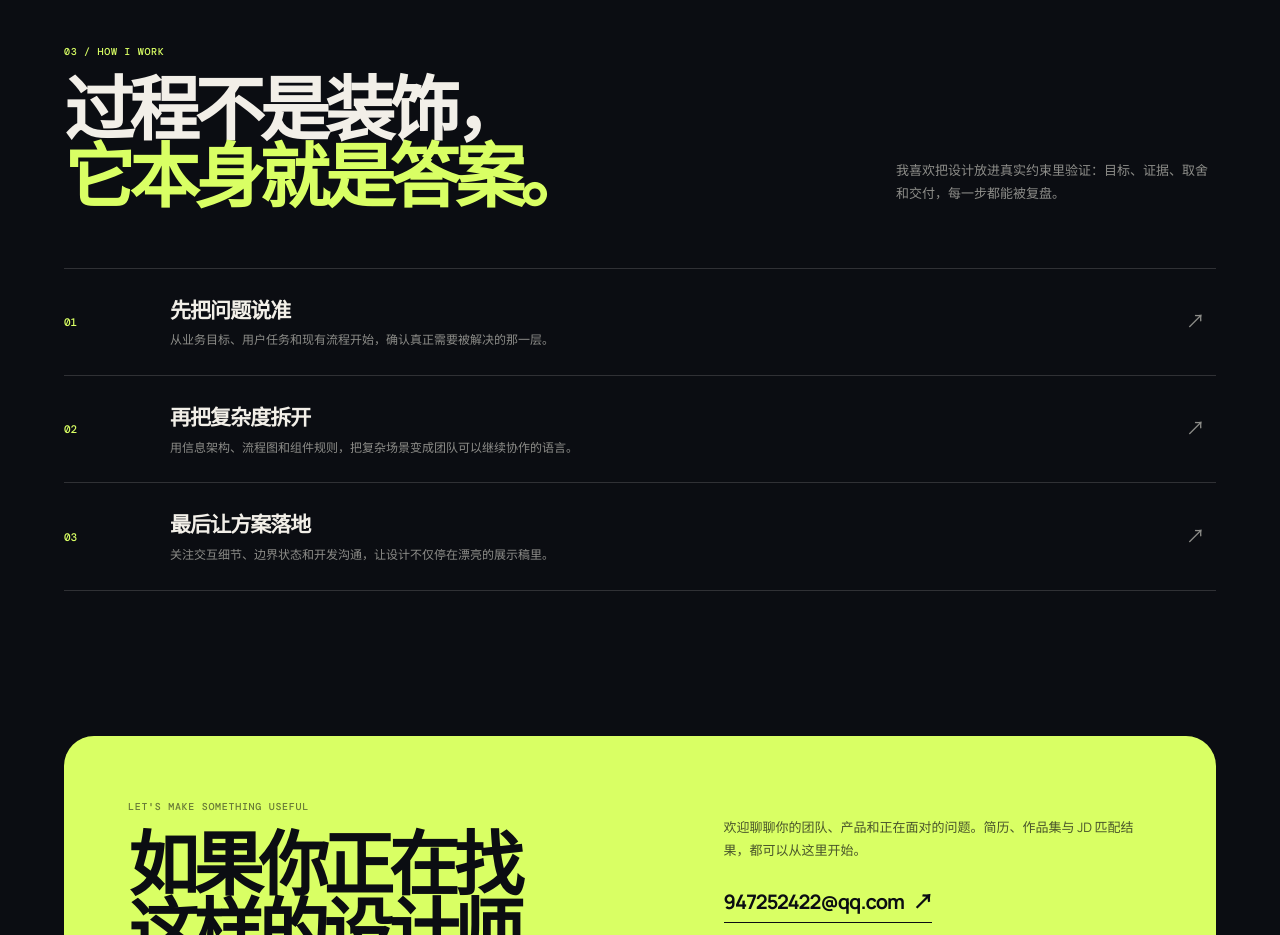
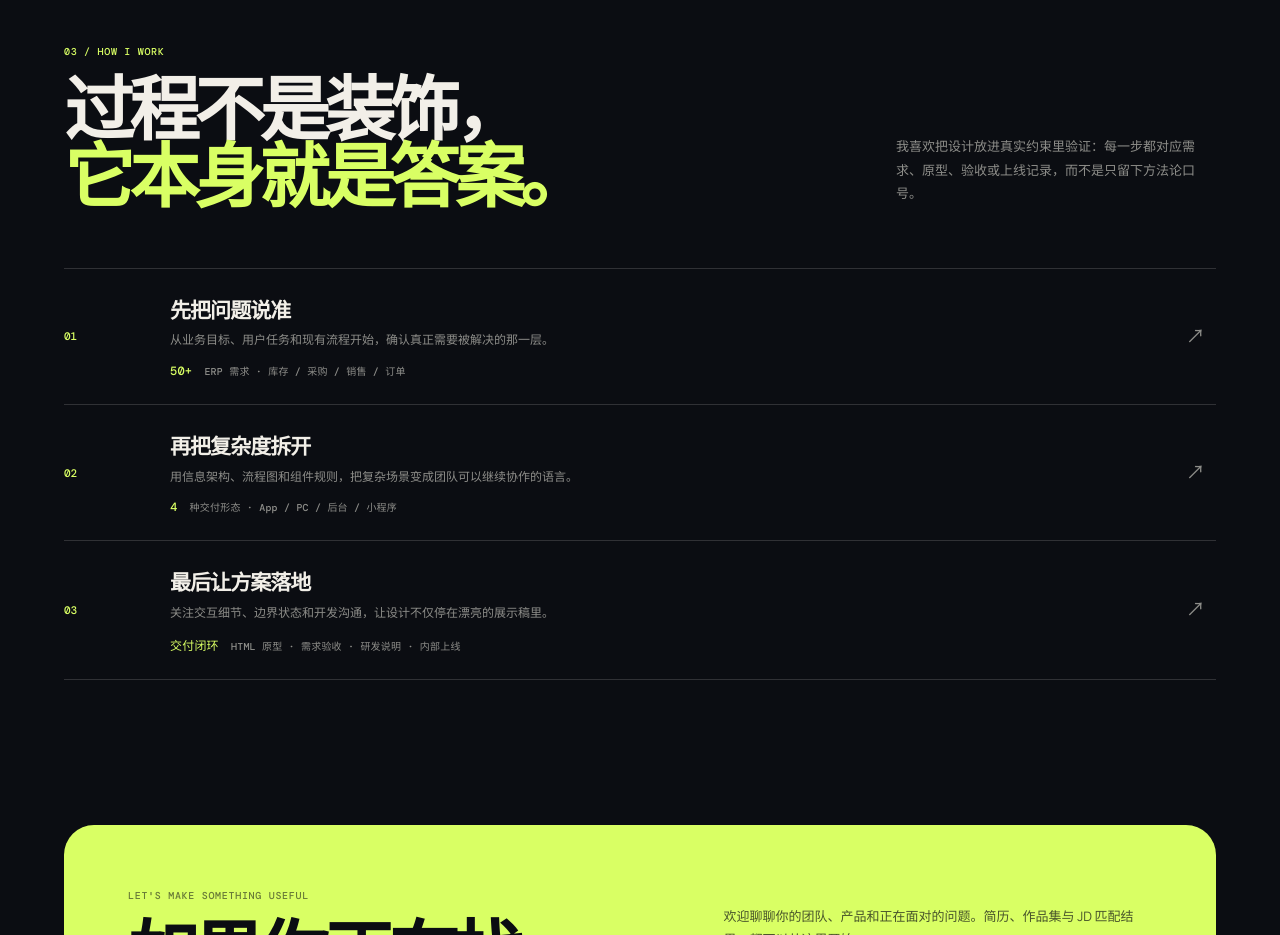
Before and after one commit to mahongyahui-crypto/mhyh.github.io, a plain HTML site: page dist/index.html in a window 1280 px wide. Shown: the part 4140-5075 px from the top of the page. Drawn offline with nearby package versions, Linux system fonts and the light colour scheme.

Commit message:
Add evidence to working method section

```diff
--- a/dist/index.html
+++ b/dist/index.html
@@ -181,12 +181,12 @@
         <section class="section-pad approach-section" id="approach" aria-labelledby="approach-title">
           <div class="section-heading reveal">
             <div><span class="section-index">03 / HOW I WORK</span><h2 id="approach-title">过程不是装饰，<br /><em>它本身就是答案。</em></h2></div>
-            <p>我喜欢把设计放进真实约束里验证：目标、证据、取舍和交付，每一步都能被复盘。</p>
+            <p>我喜欢把设计放进真实约束里验证：每一步都对应需求、原型、验收或上线记录，而不是只留下方法论口号。</p>
           </div>
           <div class="approach-grid">
-            <div class="approach-step reveal"><span class="step-no">01</span><div><h3>先把问题说准</h3><p>从业务目标、用户任务和现有流程开始，确认真正需要被解决的那一层。</p></div><span class="step-mark">↗</span></div>
-            <div class="approach-step reveal reveal-delay"><span class="step-no">02</span><div><h3>再把复杂度拆开</h3><p>用信息架构、流程图和组件规则，把复杂场景变成团队可以继续协作的语言。</p></div><span class="step-mark">↗</span></div>
-            <div class="approach-step reveal reveal-delay-2"><span class="step-no">03</span><div><h3>最后让方案落地</h3><p>关注交互细节、边界状态和开发沟通，让设计不仅停在漂亮的展示稿里。</p></div><span class="step-mark">↗</span></div>
+            <div class="approach-step reveal"><span class="step-no">01</span><div><h3>先把问题说准</h3><p>从业务目标、用户任务和现有流程开始，确认真正需要被解决的那一层。</p><span class="approach-proof"><b>50+</b> ERP 需求 · 库存 / 采购 / 销售 / 订单</span></div><span class="step-mark">↗</span></div>
+            <div class="approach-step reveal reveal-delay"><span class="step-no">02</span><div><h3>再把复杂度拆开</h3><p>用信息架构、流程图和组件规则，把复杂场景变成团队可以继续协作的语言。</p><span class="approach-proof"><b>4</b> 种交付形态 · App / PC / 后台 / 小程序</span></div><span class="step-mark">↗</span></div>
+            <div class="approach-step reveal reveal-delay-2"><span class="step-no">03</span><div><h3>最后让方案落地</h3><p>关注交互细节、边界状态和开发沟通，让设计不仅停在漂亮的展示稿里。</p><span class="approach-proof"><b>交付闭环</b> HTML 原型 · 需求验收 · 研发说明 · 内部上线</span></div><span class="step-mark">↗</span></div>
           </div>
         </section>
 
--- a/dist/styles.css
+++ b/dist/styles.css
@@ -221,3 +221,11 @@ button.project-index-item { border-top: 0; border-right: 0; border-bottom: 1px s
   .product-evidence-copy strong { font-size: 14px; }
   .product-evidence-copy small { font-size: 10px; }
 }
+
+/* Make the working method verifiable instead of purely declarative. */
+.approach-proof { display: block; margin-top: 13px; color: var(--paper-fade); font: 500 10px var(--mono); letter-spacing: .02em; }
+.approach-proof b { margin-right: 6px; color: var(--lime); font-size: 12px; font-weight: 500; }
+
+@media (max-width: 680px) {
+  .approach-proof { margin-top: 11px; font-size: 9px; line-height: 1.55; }
+}
```
